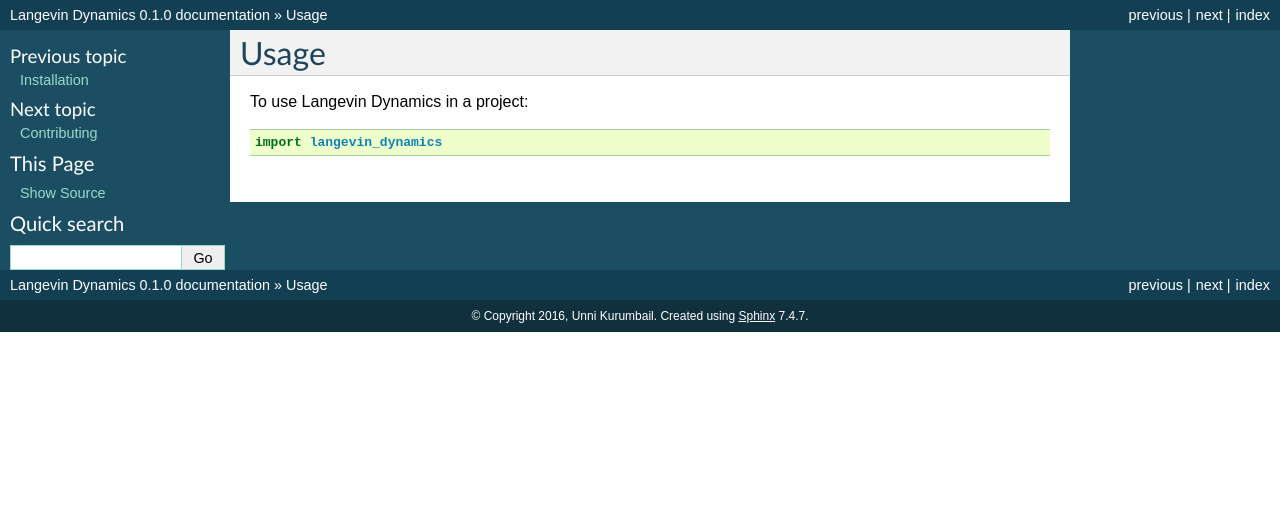
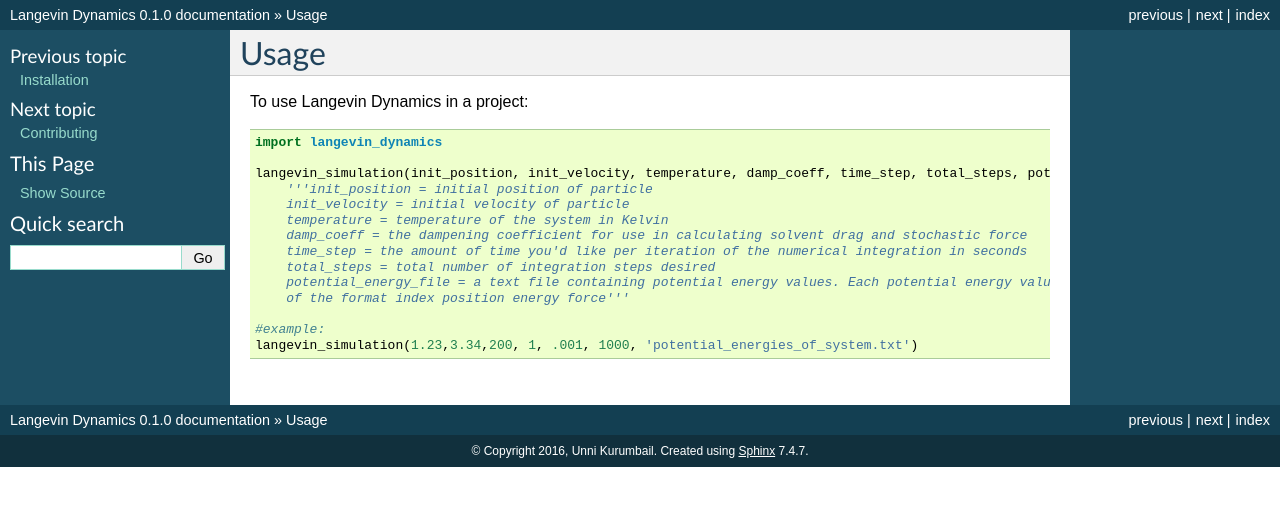
Before and after one commit to ukurumba/langevin_dynamics, a Sphinx documentation site: the page built from docs/usage.rst, in a window 1280 px wide. Shown: the top 506 px of the page. Built offline with Sphinx 7.4.7, drawn with Linux system fonts in a browser that asks for light colours; pages that are not in the unit, such as notebooks, are missing from menus.

Commit message:
Edited documentation

```diff
--- a/README.rst
+++ b/README.rst
@@ -19,10 +19,13 @@ Langevin Dynamics
 
 
 Molecular modelling based on principles of Langevin Dynamics.
+This package provides a function wherein a particle's motion is described according to the principles of Langevin dynamics. The function models the particle's motion as a result of a stochastic force accounting for molecular interactions, a dampening force accounting for solvent drag, and a force derived from a given potential energy distribution for the system. User inputs include a coefficient for dampening, a given temperature, initial position and velocity. See usage for documentation on how to use function.
+
+
 
 
 * Free software: MIT license
-* Documentation: https://langevin-dynamics.readthedocs.io.
+* Documentation: https://langevin--dynamics.readthedocs.io.
 
 
 Features
--- a/docs/usage.rst
+++ b/docs/usage.rst
@@ -5,3 +5,16 @@ Usage
 To use Langevin Dynamics in a project::
 
     import langevin_dynamics
+
+    langevin_simulation(init_position, init_velocity, temperature, damp_coeff, time_step, total_steps, potential_energy_file, mass, output_file_location="langevin_dynamics_output"):
+    	'''init_position = initial position of particle
+    	init_velocity = initial velocity of particle
+    	temperature = temperature of the system in Kelvin
+    	damp_coeff = the dampening coefficient for use in calculating solvent drag and stochastic force
+    	time_step = the amount of time you'd like per iteration of the numerical integration in seconds
+    	total_steps = total number of integration steps desired
+    	potential_energy_file = a text file containing potential energy values. Each potential energy value should be \n
+    	of the format index position energy force'''
+
+    #example:
+    langevin_simulation(1.23,3.34,200, 1, .001, 1000, 'potential_energies_of_system.txt')
```
